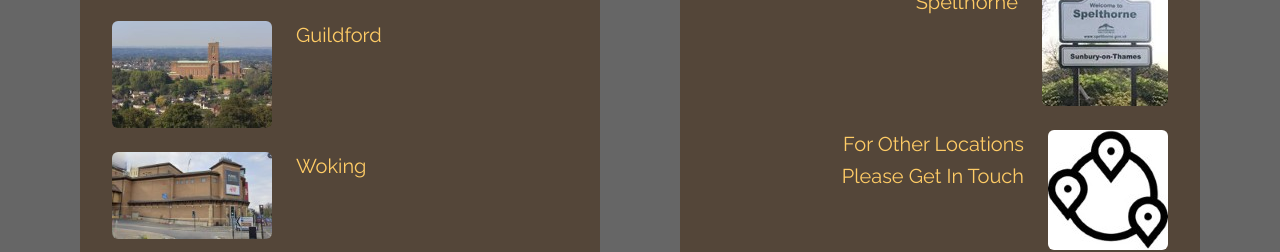
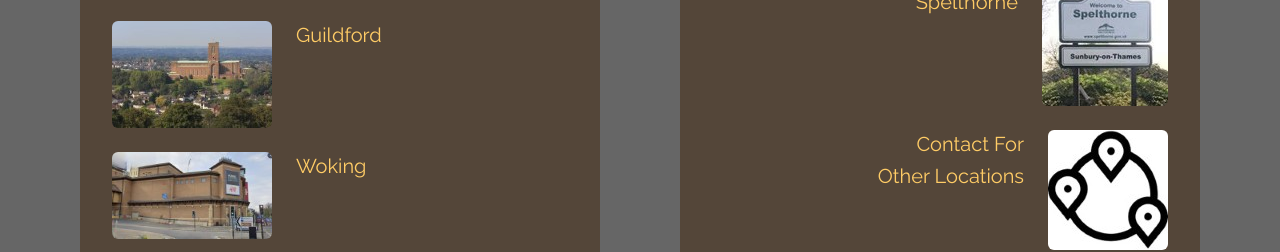
Before and after one commit to adilhsnk/academy, a plain HTML site: page index.html in a window 1280 px wide. Shown: the part 1783-2035 px from the top of the page. Drawn offline with nearby package versions, Linux system fonts and the light colour scheme.

Commit message:
Update index.html
Other location text changed

```diff
--- a/index.html
+++ b/index.html
@@ -166,8 +166,8 @@ https://www.tooplate.com/view/2126-antique-cafe
                     </div>
                     <div class="flex items-start justify-end mb-6 tm-menu-item-2">
                         <div class="text-right mr-6">
-                            <h3 class="text-lg sm:text-xl tm-text-yellow mb-1">For Other Locations</h3>
-                            <h3 class="text-lg sm:text-xl mb-2 sm:mb-3 tm-text-yellow">Please Get In Touch</h3>
+                            <h3 class="text-lg sm:text-xl tm-text-yellow mb-1">Contact For</h3>
+                            <h3 class="text-lg sm:text-xl mb-2 sm:mb-3 tm-text-yellow">Other Locations</h3>
                             <div class="text-white text-md sm:text-lg font-light"></div>
                         </div>
                         <img src="img/menu-item-8.jpg" alt="Image" class="rounded-md">
```
